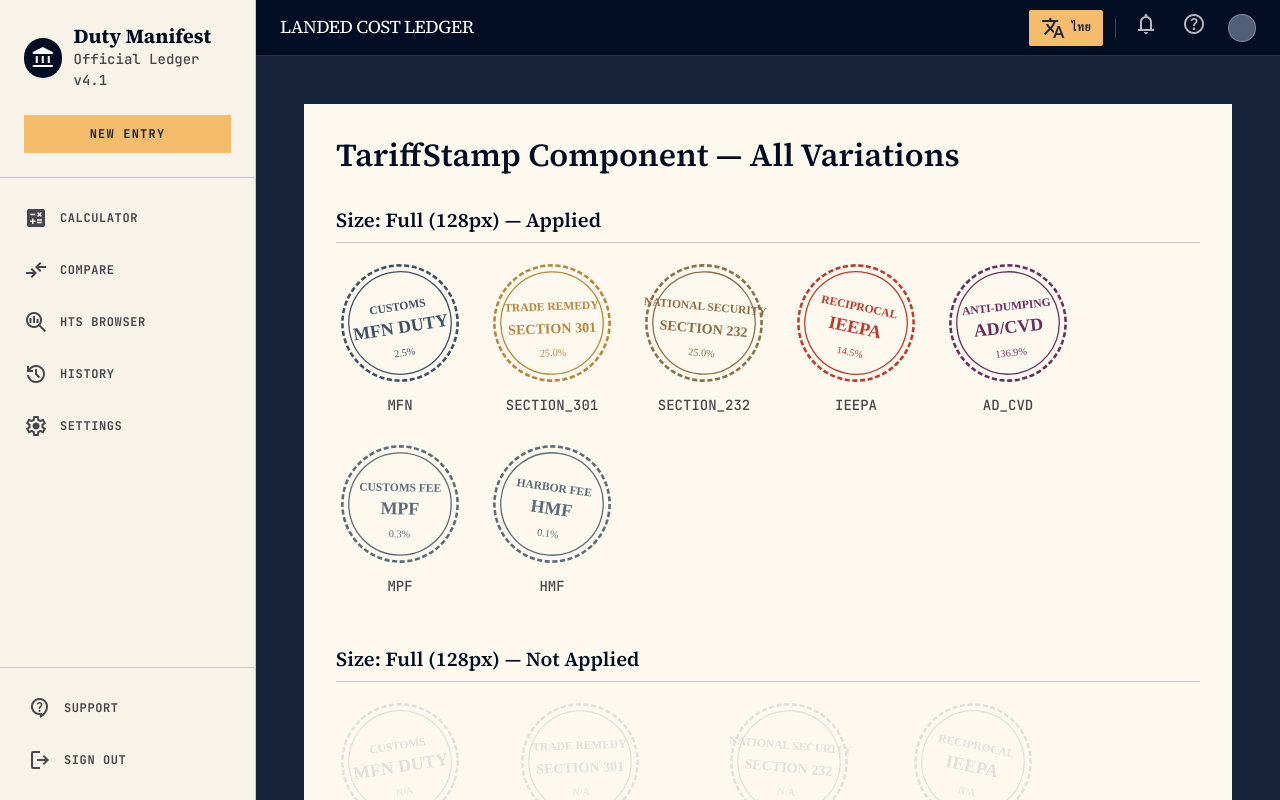
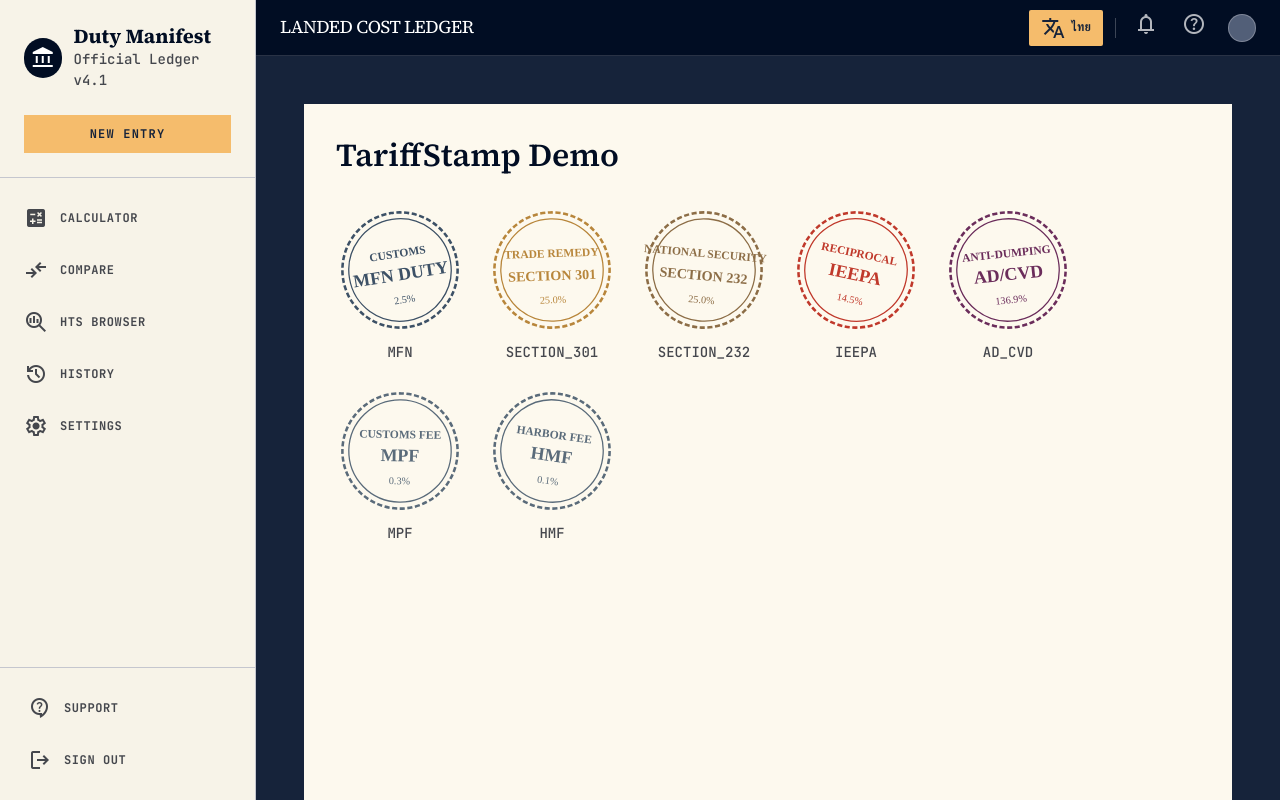
Before and after one commit to wave03F/landed-cost-engine, a Next.js app in the folder frontend/: page /demo/stamps in a window 1280 px wide. Built offline with nearby package versions, Linux system fonts and the light colour scheme.

Commit message:
Fix stamp demo page types

```diff
--- a/frontend/src/app/demo/stamps/page.tsx
+++ b/frontend/src/app/demo/stamps/page.tsx
@@ -1,13 +1,4 @@
 "use client";
-
-/**
- * Stamp Demo Page — /demo/stamps
- *
- * Shows all 16 combinations:
- * 4 tariff types × 2 sizes × 2 states (applied/not applied)
- *
- * Use this for visual QA before integrating stamps into production pages.
- */
 
 import type { TariffType } from "@/lib/types";
 import { TariffStamp } from "@/components/ui/TariffStamp";
@@ -26,105 +17,15 @@ const SAMPLE_RATES: Record<TariffType, number> = {
 export default function StampDemoPage() {
   return (
     <div className="bg-surface p-8 min-h-screen">
-      <h1 className="font-headline-lg text-headline-lg text-primary mb-8">
-        TariffStamp Component — All Variations
-      </h1>
-
-      {/* Full Size */}
-      <section className="mb-12">
-        <h2 className="font-title-md text-title-md text-primary mb-4 border-b border-outline-variant pb-2">
-          Size: Full (128px) — Applied
-        </h2>
+      <h1 className="font-headline-lg text-headline-lg text-primary mb-8">TariffStamp Demo</h1>
       <div className="flex flex-wrap gap-6">
         {TARIFF_TYPES.map((type, i) => (
           <div key={type} className="flex flex-col items-center gap-2">
-              <TariffStamp
-                tariffType={type}
-                rate={SAMPLE_RATES[type]}
-                applied={true}
-                size="full"
-                index={i}
-              />
+            <TariffStamp tariffType={type} rate={SAMPLE_RATES[type]} applied={true} size="full" index={i} />
             <span className="font-code-sm text-code-sm text-on-surface-variant">{type}</span>
           </div>
         ))}
       </div>
-      </section>
-
-      <section className="mb-12">
-        <h2 className="font-title-md text-title-md text-primary mb-4 border-b border-outline-variant pb-2">
-          Size: Full (128px) — Not Applied
-        </h2>
-        <div className="flex flex-wrap gap-6">
-          {TARIFF_TYPES.map((type, i) => (
-            <div key={type} className="flex flex-col items-center gap-2">
-              <TariffStamp
-                tariffType={type}
-                rate={SAMPLE_RATES[type]}
-                applied={false}
-                size="full"
-                index={i}
-              />
-              <span className="font-code-sm text-code-sm text-on-surface-variant">{type} (inactive)</span>
-            </div>
-          ))}
-        </div>
-      </section>
-
-      {/* Compact Size */}
-      <section className="mb-12">
-        <h2 className="font-title-md text-title-md text-primary mb-4 border-b border-outline-variant pb-2">
-          Size: Compact (32px) — Applied
-        </h2>
-        <div className="flex flex-wrap gap-4">
-          {TARIFF_TYPES.map((type, i) => (
-            <div key={type} className="flex items-center gap-2">
-              <TariffStamp
-                tariffType={type}
-                rate={SAMPLE_RATES[type]}
-                applied={true}
-                size="compact"
-                index={i}
-              />
-              <span className="font-code-sm text-code-sm text-on-surface-variant">{type}</span>
-            </div>
-          ))}
-        </div>
-      </section>
-
-      <section className="mb-12">
-        <h2 className="font-title-md text-title-md text-primary mb-4 border-b border-outline-variant pb-2">
-          Size: Compact (32px) — Not Applied
-        </h2>
-        <div className="flex flex-wrap gap-4">
-          {TARIFF_TYPES.map((type, i) => (
-            <div key={type} className="flex items-center gap-2">
-              <TariffStamp
-                tariffType={type}
-                rate={SAMPLE_RATES[type]}
-                applied={false}
-                size="compact"
-                index={i}
-              />
-              <span className="font-code-sm text-code-sm text-on-surface-variant">{type} (inactive)</span>
-            </div>
-          ))}
-        </div>
-      </section>
-
-      {/* Cluster preview (like in calculator results) */}
-      <section>
-        <h2 className="font-title-md text-title-md text-primary mb-4 border-b border-outline-variant pb-2">
-          Cluster Preview (Calculator Results)
-        </h2>
-        <div className="bg-manifest-paper border border-steel-blue/30 p-8 inline-block relative">
-          <div className="flex -space-x-4">
-            <TariffStamp tariffType="MFN" rate={0.025} applied={true} size="full" index={0} />
-            <TariffStamp tariffType="SECTION_301" rate={0.25} applied={true} size="full" index={1} />
-            <TariffStamp tariffType="IEEPA" rate={0.145} applied={false} size="full" index={2} />
-          </div>
-        </div>
-      </section>
     </div>
   );
 }
```
Lines whose indentation alone changed are shown as unchanged.
